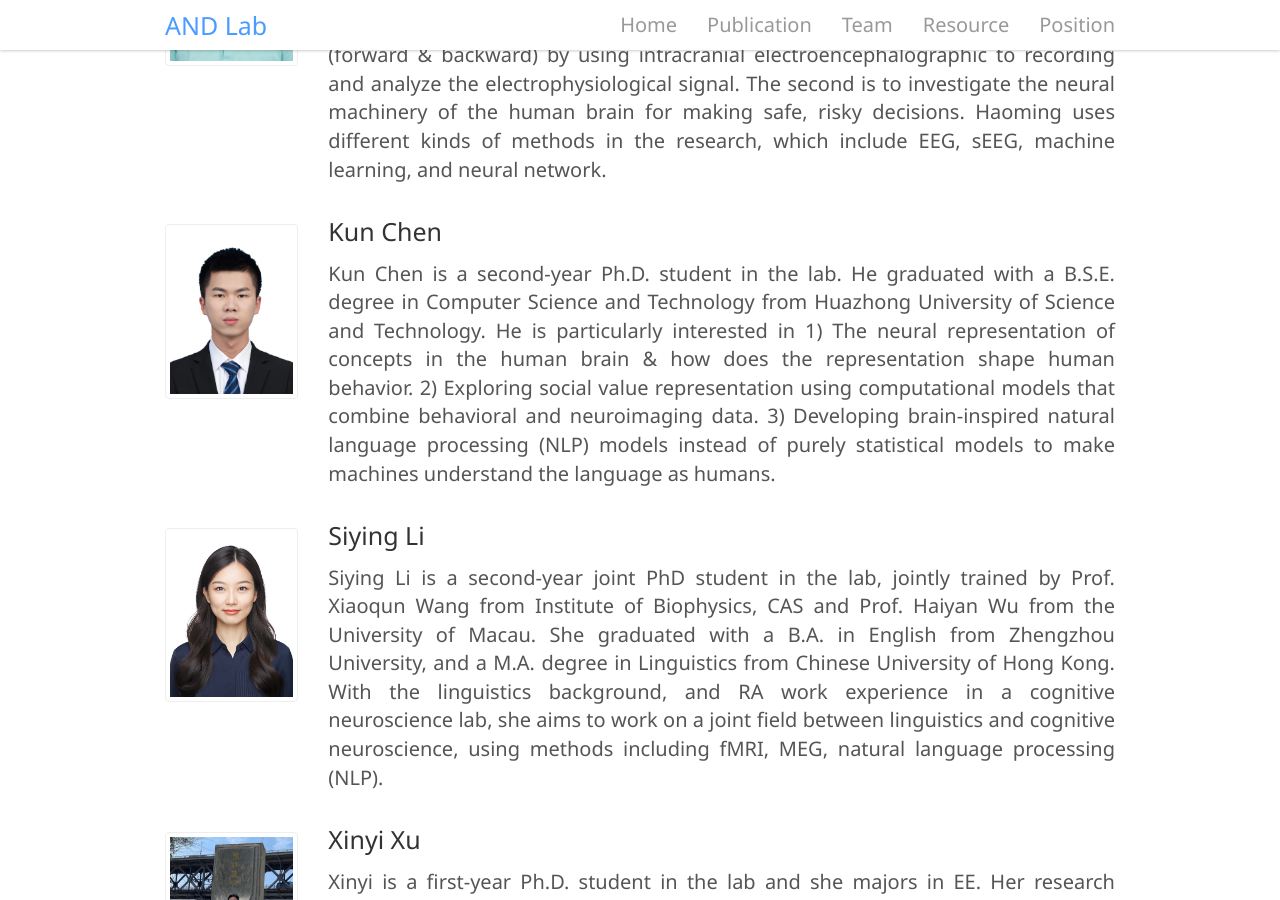
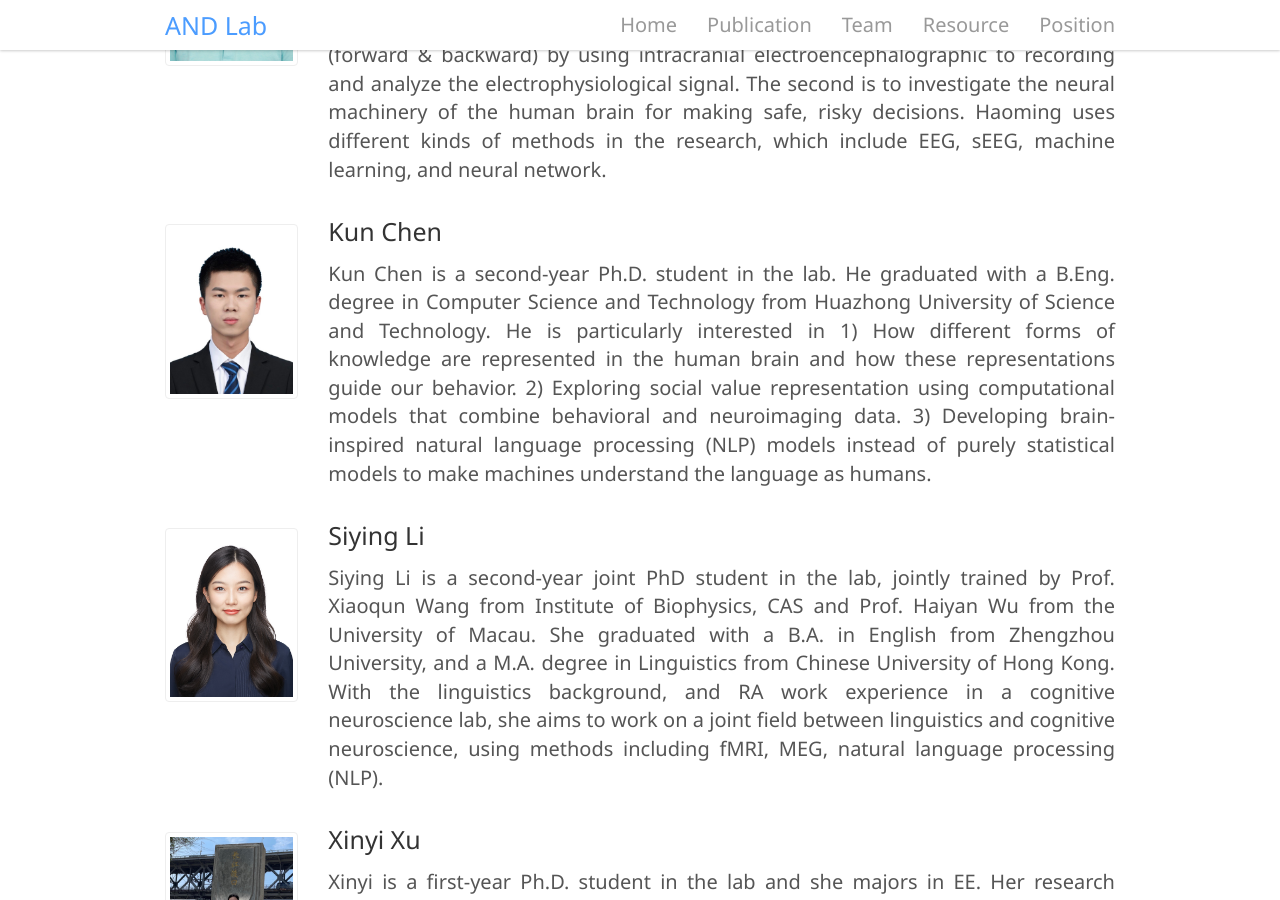
Before and after one commit to andlab-um/lab-website, a Jekyll site: the page built from _pages/team.html, in a window 1280 px wide and 900 px high, scrolled down 1290 px. Built offline with Jekyll 4.4.1, drawn with Linux system fonts in a browser that asks for light colours; nearby versions of some CDN libraries.

Commit message:
update profile

```diff
--- a/_data/member.yml
+++ b/_data/member.yml
@@ -29,7 +29,7 @@
       content: Haoming is a second-year PhD student in the lab. Before joining the A.N.D lab, Haoming received his bachelor’s degree at Southern University of Science and Technology. He is mainly interested in two specific topics. The first one is to investigate how the brain encoding the information about the direction of motion (forward & backward) by using intracranial electroencephalographic to recording and analyze the electrophysiological signal. The second is to investigate the neural machinery of the human brain for making safe, risky decisions. Haoming uses different kinds of methods in the research, which include EEG, sEEG, machine learning, and neural network.
     - name: Kun Chen
       image: kun.png
-      content: "Kun Chen is a second-year Ph.D. student in the lab. He graduated with a B.S.E. degree in Computer Science and Technology from Huazhong University of Science and Technology. He is particularly interested in 1) The neural representation of concepts in the human brain & how does the representation shape human behavior. 2) Exploring social value representation using computational models that combine behavioral and neuroimaging data. 3) Developing brain-inspired natural language processing (NLP) models instead of purely statistical models to make machines understand the language as humans."
+      content: "Kun Chen is a second-year Ph.D. student in the lab. He graduated with a B.Eng. degree in Computer Science and Technology from Huazhong University of Science and Technology. He is particularly interested in 1) How different forms of knowledge are represented in the human brain and how these representations guide our behavior. 2) Exploring social value representation using computational models that combine behavioral and neuroimaging data. 3) Developing brain-inspired natural language processing (NLP) models instead of purely statistical models to make machines understand the language as humans."
     - name: Siying Li
       image: siying.png
       content: Siying Li is a second-year joint PhD student in the lab, jointly trained by Prof. Xiaoqun Wang from Institute of Biophysics, CAS and Prof. Haiyan Wu from the University of Macau. She graduated with a B.A. in English from Zhengzhou University, and a M.A. degree in Linguistics from Chinese University of Hong Kong. With the linguistics background, and RA work experience in a cognitive neuroscience lab, she aims to work on a joint field between linguistics and cognitive neuroscience, using methods including fMRI, MEG, natural language processing (NLP).
```
